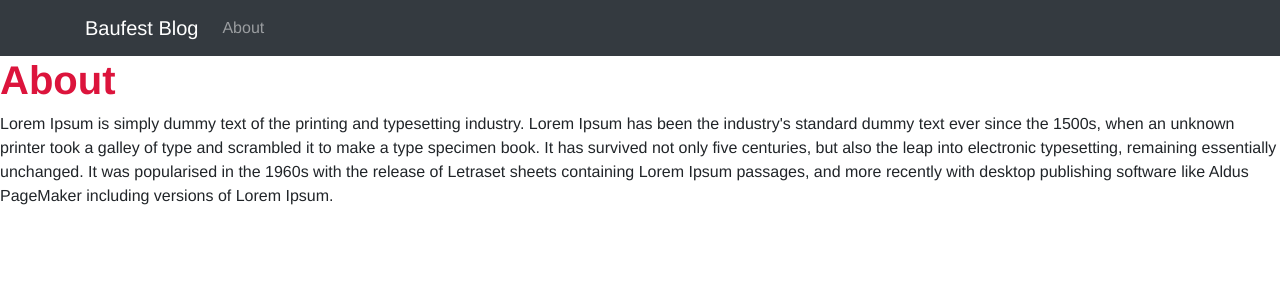
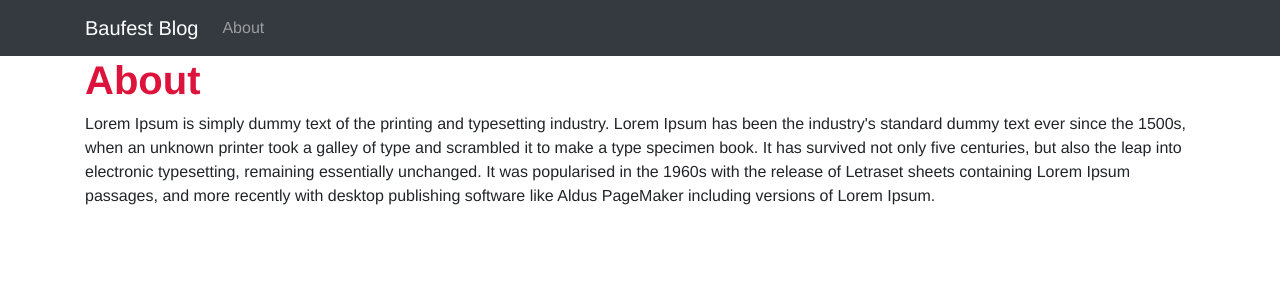
Before and after one commit to rudemex/pei-react-java-baufest-blog, a React app: page / in a window 1280 px wide. Shown: the top 300 px of the page. Built offline with nearby package versions, Linux system fonts and the light colour scheme.

Commit message:
add wrapper layout

```diff
--- a/src/components/App.js
+++ b/src/components/App.js
@@ -1,19 +1,13 @@
 import React from 'react';
-import { Typography } from './Typography/Typography';
+import Wrapper from '../containers/Wrapper';
+import About from '../containers/About';
 
 class App extends React.Component {
   render() {
     return (
-      <div>
-        <p className="text">Hello world</p>
-        <p className="text-jsx">Hello world</p>
-        <Typography/>
-        <style jsx>{`
-          .text-jsx {
-            color: blue;
-          }
-        `}</style>
-      </div>
+      <Wrapper>
+        <About/>
+      </Wrapper>
     );
   }
 }
--- a/src/containers/About.jsx
+++ b/src/containers/About.jsx
@@ -1,6 +1,5 @@
 import React, { Component } from 'react';
 import { Typography } from '../components/Typography/Typography';
-import Menu from '../components/Menu/Menu';
 
 class About extends Component{
 
@@ -11,7 +10,6 @@ class About extends Component{
   render() {
     return (
       <div>
-        <Menu/>
         <Typography>About</Typography>
         <p>Lorem Ipsum is simply dummy text of the printing and typesetting industry. Lorem Ipsum has been the industry's standard dummy text ever since the 1500s, when an unknown printer took a galley of type and scrambled it to make a type specimen book. It has survived not only five centuries, but also the leap into electronic typesetting, remaining essentially unchanged. It was popularised in the 1960s with the release of Letraset sheets containing Lorem Ipsum passages, and more recently with desktop publishing software like Aldus PageMaker including versions of Lorem Ipsum.</p>
       </div>
--- /dev/null
+++ b/src/containers/Wrapper.jsx
@@ -0,0 +1,28 @@
+import React, { Component } from 'react';
+import { Container, Row, Col } from 'react-bootstrap';
+import Menu from '../components/Menu/Menu';
+
+
+class Wrapper extends Component {
+  constructor(props) {
+    super(props);
+  }
+
+  render() {
+    const {children} = this.props;
+    return(
+      <div>
+        <Menu/>
+        <Container>
+          <Row>
+            <Col>
+              {children}
+            </Col>
+          </Row>
+        </Container>
+      </div>
+    );
+  }
+}
+
+export default Wrapper;
--- a/src/index.js
+++ b/src/index.js
@@ -1,8 +1,7 @@
 import React from 'react';
 import ReactDOM from 'react-dom';
 import App from './components/App';
-import About from './containers/About';
 import 'bootstrap/dist/css/bootstrap.min.css';
 import "./assets/css/app.css";
 
-ReactDOM.render(<About/>,document.getElementById("app"));
+ReactDOM.render(<App/>,document.getElementById("app"));
```
